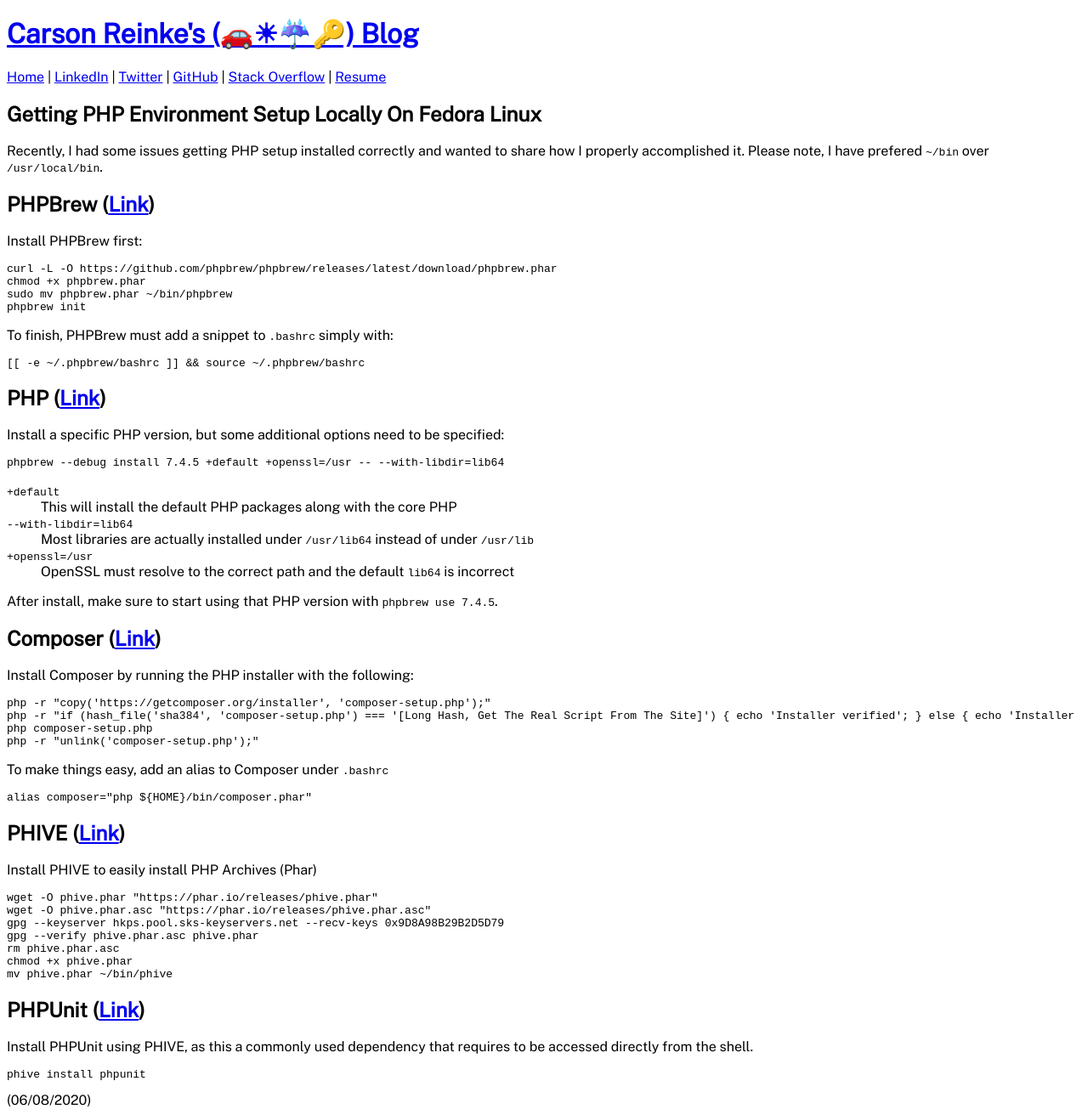
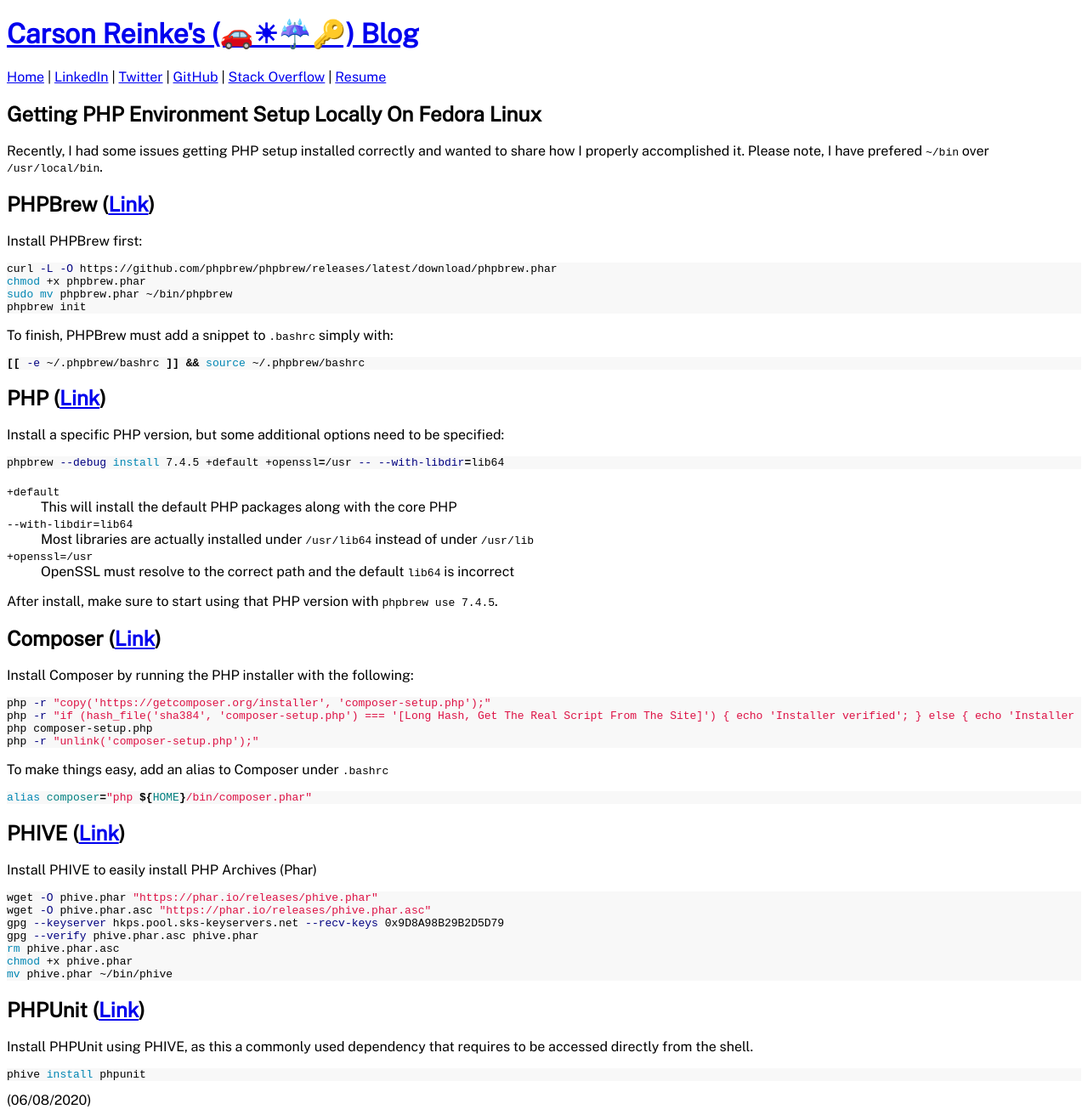
Before and after one commit to carsonreinke/reinke.co, a Jekyll site: the page built from _posts/2020-06-08-phpbrew-composer.md, in a window 1280 px wide. Shown: the whole page at 85% size. Built offline with Jekyll 4.4.1, drawn with Linux system fonts in a browser that asks for light colours.

Commit message:
Add syntax highlighting

```diff
--- a/assets/css/style.css
+++ b/assets/css/style.css
@@ -1,7 +1,6 @@
 body {
     font-family: 'Public Sans', sans-serif;
     font-size: 1em;
-
     overflow-wrap: break-word;
     word-wrap: break-word;
 }
@@ -10,20 +9,20 @@
     color: rgb(0, 0, 238)
 }
 
-header > nav > ol {
+header>nav>ol {
     list-style-type: none;
     padding-left: 0;
 }
 
-header > nav > ol > li {
+header>nav>ol>li {
     display: inline-block;
 }
 
-header > nav > ol > li::after {
+header>nav>ol>li::after {
     content: ' |';
 }
 
-header > nav > ol > li:last-child::after {
+header>nav>ol>li:last-child::after {
     content: '';
 }
 
@@ -32,7 +31,7 @@
 }
 
 pre {
-    overflow: scroll;
+    overflow: auto;
 }
 
 article img {
@@ -44,15 +43,15 @@
     padding-left: 0;
 }
 
-ul.links > li {
+ul.links>li {
     display: inline-block;
 }
 
-ul.links > li::after {
+ul.links>li::after {
     content: ' |';
 }
 
-ul.links > li:last-child::after {
+ul.links>li:last-child::after {
     content: '';
 }
 
@@ -67,3 +66,281 @@
         float: none;
     }
 }
+
+/*Syntax highlighting copied from https://github.com/pages-themes/minimal/blob/master/_sass/rouge-github.scss*/
+
+.highlight table td {
+    padding: 5px;
+}
+
+.highlight table pre {
+    margin: 0;
+}
+
+.highlight .cm {
+    color: #999988;
+    font-style: italic;
+}
+
+.highlight .cp {
+    color: #999999;
+    font-weight: bold;
+}
+
+.highlight .c1 {
+    color: #999988;
+    font-style: italic;
+}
+
+.highlight .cs {
+    color: #999999;
+    font-weight: bold;
+    font-style: italic;
+}
+
+.highlight .c, .highlight .cd {
+    color: #999988;
+    font-style: italic;
+}
+
+.highlight .err {
+    color: #a61717;
+    background-color: #e3d2d2;
+}
+
+.highlight .gd {
+    color: #000000;
+    background-color: #ffdddd;
+}
+
+.highlight .ge {
+    color: #000000;
+    font-style: italic;
+}
+
+.highlight .gr {
+    color: #aa0000;
+}
+
+.highlight .gh {
+    color: #999999;
+}
+
+.highlight .gi {
+    color: #000000;
+    background-color: #ddffdd;
+}
+
+.highlight .go {
+    color: #888888;
+}
+
+.highlight .gp {
+    color: #555555;
+}
+
+.highlight .gs {
+    font-weight: bold;
+}
+
+.highlight .gu {
+    color: #aaaaaa;
+}
+
+.highlight .gt {
+    color: #aa0000;
+}
+
+.highlight .kc {
+    color: #000000;
+    font-weight: bold;
+}
+
+.highlight .kd {
+    color: #000000;
+    font-weight: bold;
+}
+
+.highlight .kn {
+    color: #000000;
+    font-weight: bold;
+}
+
+.highlight .kp {
+    color: #000000;
+    font-weight: bold;
+}
+
+.highlight .kr {
+    color: #000000;
+    font-weight: bold;
+}
+
+.highlight .kt {
+    color: #445588;
+    font-weight: bold;
+}
+
+.highlight .k, .highlight .kv {
+    color: #000000;
+    font-weight: bold;
+}
+
+.highlight .mf {
+    color: #009999;
+}
+
+.highlight .mh {
+    color: #009999;
+}
+
+.highlight .il {
+    color: #009999;
+}
+
+.highlight .mi {
+    color: #009999;
+}
+
+.highlight .mo {
+    color: #009999;
+}
+
+.highlight .m, .highlight .mb, .highlight .mx {
+    color: #009999;
+}
+
+.highlight .sb {
+    color: #d14;
+}
+
+.highlight .sc {
+    color: #d14;
+}
+
+.highlight .sd {
+    color: #d14;
+}
+
+.highlight .s2 {
+    color: #d14;
+}
+
+.highlight .se {
+    color: #d14;
+}
+
+.highlight .sh {
+    color: #d14;
+}
+
+.highlight .si {
+    color: #d14;
+}
+
+.highlight .sx {
+    color: #d14;
+}
+
+.highlight .sr {
+    color: #009926;
+}
+
+.highlight .s1 {
+    color: #d14;
+}
+
+.highlight .ss {
+    color: #990073;
+}
+
+.highlight .s {
+    color: #d14;
+}
+
+.highlight .na {
+    color: #008080;
+}
+
+.highlight .bp {
+    color: #999999;
+}
+
+.highlight .nb {
+    color: #0086B3;
+}
+
+.highlight .nc {
+    color: #445588;
+    font-weight: bold;
+}
+
+.highlight .no {
+    color: #008080;
+}
+
+.highlight .nd {
+    color: #3c5d5d;
+    font-weight: bold;
+}
+
+.highlight .ni {
+    color: #800080;
+}
+
+.highlight .ne {
+    color: #990000;
+    font-weight: bold;
+}
+
+.highlight .nf {
+    color: #990000;
+    font-weight: bold;
+}
+
+.highlight .nl {
+    color: #990000;
+    font-weight: bold;
+}
+
+.highlight .nn {
+    color: #555555;
+}
+
+.highlight .nt {
+    color: #000080;
+}
+
+.highlight .vc {
+    color: #008080;
+}
+
+.highlight .vg {
+    color: #008080;
+}
+
+.highlight .vi {
+    color: #008080;
+}
+
+.highlight .nv {
+    color: #008080;
+}
+
+.highlight .ow {
+    color: #000000;
+    font-weight: bold;
+}
+
+.highlight .o {
+    color: #000000;
+    font-weight: bold;
+}
+
+.highlight .w {
+    color: #bbbbbb;
+}
+
+.highlight {
+    background-color: #f8f8f8;
+}
```
